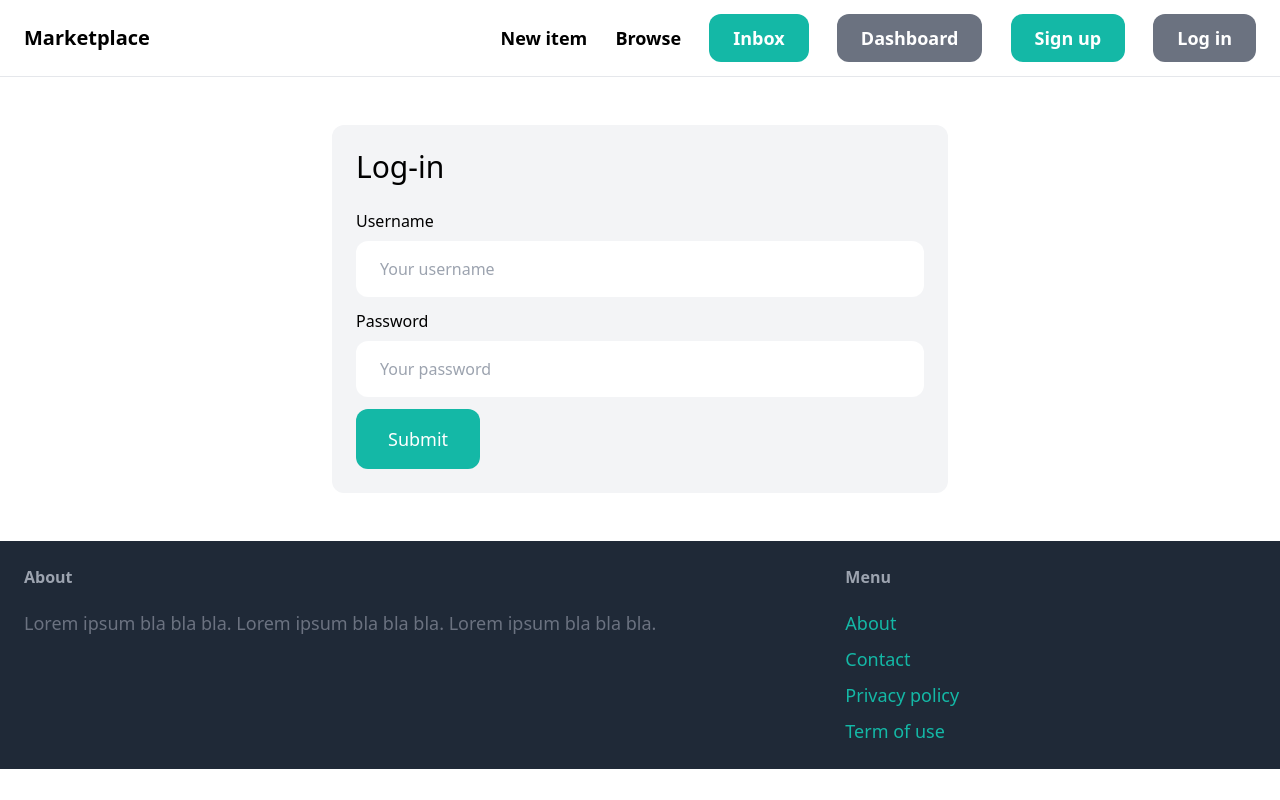
After one commit to David2261/Docker_Setup, a Django app: page /login/ in a window 1280 px wide. The commit adds this page. Run offline with Django 4.2, Linux system fonts and the light colour scheme; some libraries are stand-ins or nearby versions.

Commit message:
Update sign-up and add login page

```diff
--- a/marketplace/core/forms.py
+++ b/marketplace/core/forms.py
@@ -1,5 +1,5 @@
 from django import forms
-from django.contrib.auth.forms import UserCreationForm
+from django.contrib.auth.forms import UserCreationForm, AuthenticationForm
 from django.contrib.auth.models import User
 
 
@@ -24,3 +24,14 @@ class SignupForm(UserCreationForm):
 		'placeholder': 'Repeat password',
 		'class': 'w-full py-4 px-6 rounded-xl'
 	}))
+
+
+class LoginForm(AuthenticationForm):
+	username = forms.CharField(widget=forms.TextInput(attrs={
+		'placeholder': 'Your username',
+		'class': 'w-full py-4 px-6 rounded-xl'
+	}))
+	password = forms.CharField(widget=forms.PasswordInput(attrs={
+		'placeholder': 'Your password',
+		'class': 'w-full py-4 px-6 rounded-xl'
+	}))
--- a/marketplace/core/templates/base.html
+++ b/marketplace/core/templates/base.html
@@ -11,7 +11,7 @@
 
     <body>
         <nav class="py-6 px-6 flex justify-between items-center border-b border-gray-200">
-            <a href="/" class="text-xl font-semibold">Puddle</a>
+            <a href="/" class="text-xl font-semibold">Marketplace</a>
 
             <div class="space-x-6">
                 <a href="#" class="text-lg font-semibold hover:text-gray-500">New item</a>
@@ -20,7 +20,7 @@
                 <a href="#" class="px-6 py-3 text-lg font-semibold bg-teal-500 text-white rounded-xl hover:bg-teal-700">Inbox</a>
                 <a href="#" class="px-6 py-3 text-lg font-semibold bg-gray-500 text-white rounded-xl hover:bg-gray-700">Dashboard</a>
                 <a href="{% url 'core:signup' %}" class="px-6 py-3 text-lg font-semibold bg-teal-500 text-white rounded-xl hover:bg-teal-700">Sign up</a>
-                <a href="#" class="px-6 py-3 text-lg font-semibold bg-gray-500 text-white rounded-xl hover:bg-gray-700">Log in</a>
+                <a href="{% url 'core:login' %}" class="px-6 py-3 text-lg font-semibold bg-gray-500 text-white rounded-xl hover:bg-gray-700">Log in</a>
             </div>
         </nav>
 
--- /dev/null
+++ b/marketplace/core/templates/core/login.html
@@ -0,0 +1,31 @@
+{% extends 'base.html' %}
+
+{% block title %}
+Log-in
+{% endblock %}
+
+{% block content %}
+<div class="w-1/2 my-6 p-6 mx-auto bg-gray-100 rounded-xl">
+	<h1 class="mb-6 text-3xl">Log-in</h1>
+	<form method="post" action=".">
+		{% csrf_token %}
+		<div class="mb-3">
+			<label for="" class="inline-block mb-2">Username</label><br>
+			{{ form.username }}
+		</div>
+		<div class="mb-3">
+			<label for="" class="inline-block mb-2">Password</label><br>
+			{{ form.password }}
+		</div>
+		{% if form.errors or form.non_field_errors %}
+		<div class="mb-3 p-6 bg-red-100 rounded-xl">
+			{% for field in form %}
+				{{ field.errors }}
+			{% endfor %}
+			{{ form.non_field_errors }}
+		</div>
+		{% endif %}
+		<button class="py-4 px-8 text-lg bg-teal-500 hover:text-teal-700 rounded-xl text-white">Submit</button>
+	</form>
+</div>
+{% endblock %}
--- a/marketplace/core/urls.py
+++ b/marketplace/core/urls.py
@@ -1,10 +1,16 @@
+from django.contrib.auth import views as auth_views
 from django.urls import path
 
 from . import views
+from .forms import LoginForm
 
 app_name = "core"
 urlpatterns = [
 	path('', views.index, name="index"),
 	path('contact/', views.contact, name="contact"),
-	path('signup/', views.signup, name='signup'),
+	path('signup/', views.signup, name="signup"),
+	path('login/', auth_views.LoginView.as_view(
+		template_name="core/login.html",
+		authentication_form=LoginForm),
+		name="login"),
 ]
--- a/marketplace/marketplace/settings.py
+++ b/marketplace/marketplace/settings.py
@@ -102,6 +102,9 @@ AUTH_PASSWORD_VALIDATORS = [
     },
 ]
 
+LOGIN_URL = '/login/'
+LOGIN_REDIRECT_URL = '/'
+LOGOUT_REDIRECT_URL = '/'
 
 # Internationalization
 # https://docs.djangoproject.com/en/4.1/topics/i18n/
--- a/marketplace/marketplace/urls.py
+++ b/marketplace/marketplace/urls.py
@@ -3,11 +3,8 @@ from django.urls import path, include
 from django.conf import settings
 from django.conf.urls.static import static
 
-from core.views import index, contact
-
 urlpatterns = [
-    path('', index, name="index"),
-    path('contact/', contact, name="contact"),
+    path('', include('core.urls')),
     path('items/', include('item.urls')),
     path('admin/', admin.site.urls),
 ] + static(settings.MEDIA_URL, document_root=settings.MEDIA_ROOT)
```
Also changed, not shown: marketplace/db.sqlite3.
